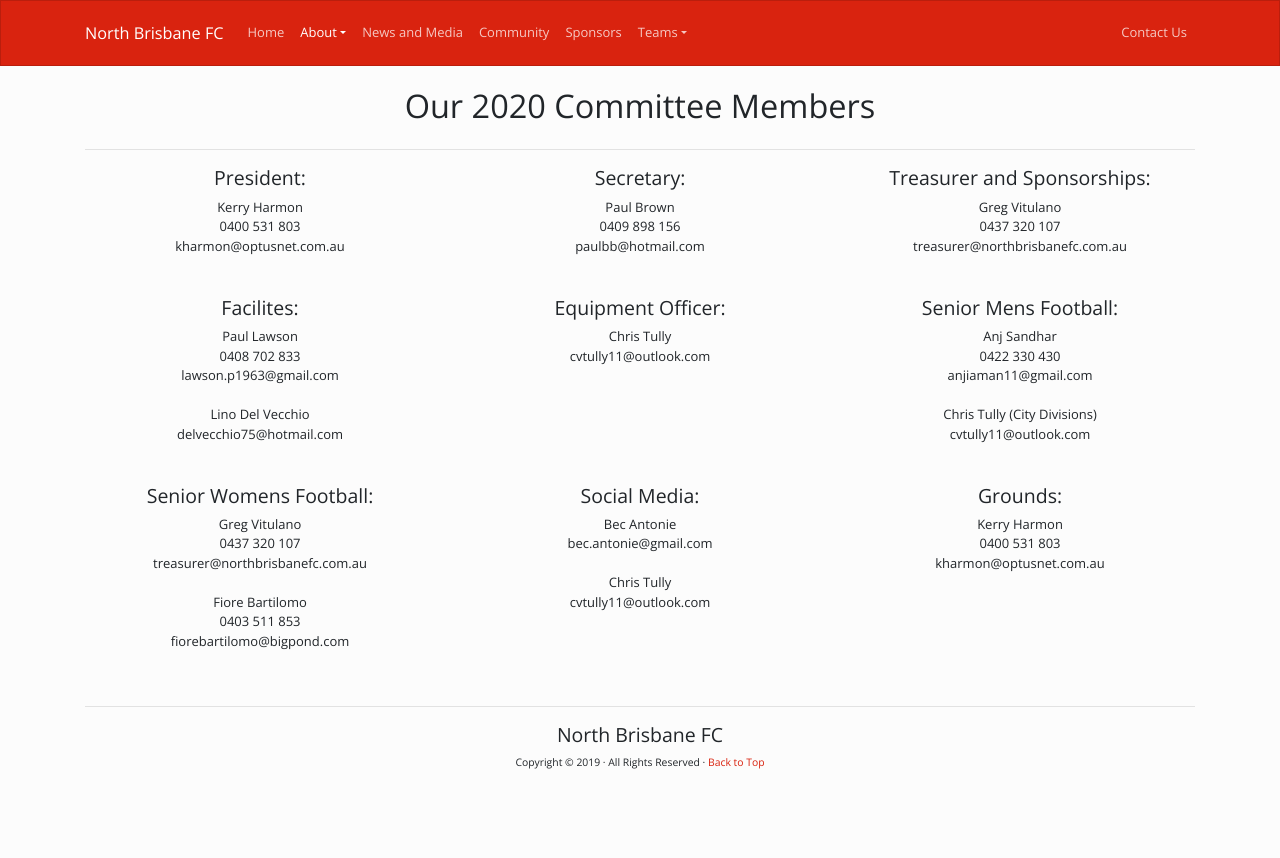
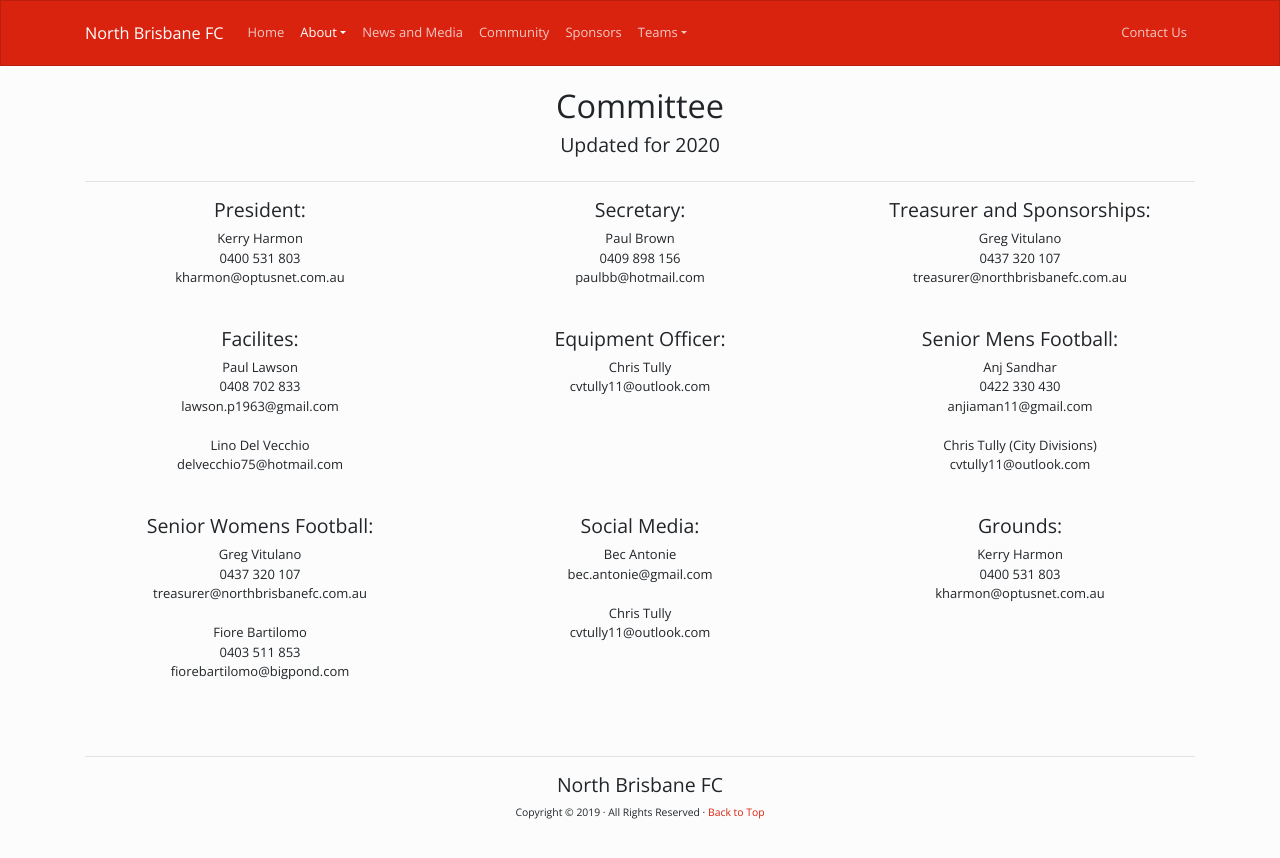
Before and after one commit to technicalnbfc/technicalnbfc.github.io, a Jekyll site: the page built from about/committee.html, in a window 1280 px wide. Shown: the top 858 px of the page. Built offline with Jekyll 4.4.1, drawn with Linux system fonts in a browser that asks for light colours; nearby versions of some CDN libraries.

Commit message:
Formatting updates for mobile devices
Formatting updates to improve viewing on mobile devices (hero font, committee breaks, blog layout before facebook window, community spacing, home page column breaks.

```diff
--- a/_includes/hero.html
+++ b/_includes/hero.html
@@ -1,6 +1,6 @@
 <div class="jumbotron jumbotron-fluid">
   <div class="container">
-    <h1 class="display-2" style="font-weight:300;letter-spacing:0.2rem;">North Brisbane FC</h1>
+    <h1 class="display-2 font-weight-light">North Brisbane FC</h1>
     <p class="lead">The premier football club</p>
     <!-- <p><a class="btn btn-primary btn-lg" href="#" role="button">Find out why</a></p> -->
   </div>
--- a/about/committee.html
+++ b/about/committee.html
@@ -1,38 +1,41 @@
 ---
 layout: defaults
 title: Committee
-published: true
 ---
 <div class="container text-center">
   <div class="row top-buffer">
     <div class="col">
-      <h1 class="text-center">Our 2020 Committee Members</h1>
+      <h1 class="text-center">{{ page.title }}</h1>
+      <h4 class="text-center">Updated for 2020</h4>
     </div>
   </div>
   <hr>
   <div class="row align-items-start">
-    <div class="col">
+    <div class="col-sm">
       <h4>President:</h4>
       <p class="mb-0">Kerry Harmon</p>
       <p class="mb-0">0400 531 803</p>
       <p class="mb-0">kharmon@optusnet.com.au</p>
+      <br>
     </div>
-    <div class="col">
+    <div class="col-sm">
       <h4>Secretary:</h4>
       <p class="mb-0">Paul Brown</p>
       <p class="mb-0">0409 898 156</p>
       <p class="mb-0">paulbb@hotmail.com</p>
+      <br>
     </div>
-    <div class="col">
+    <div class="col-sm">
       <h4>Treasurer and Sponsorships:</h4>
       <p class="mb-0">Greg Vitulano</p>
       <p class="mb-0">0437 320 107</p>
       <p class="mb-0">treasurer@northbrisbanefc.com.au</p>
+      <br>
     </div>
   </div>
   <br>
-  <div class="row align-items-start top-buffer">
-    <div class="col">
+  <div class="row align-items-start">
+    <div class="col-sm">
       <h4>Facilites:</h4>
       <p class="mb-0">Paul Lawson</p>
       <p class="mb-0">0408 702 833</p>
@@ -40,13 +43,15 @@ published: true
       <br>
       <p class="mb-0">Lino Del Vecchio</p>
       <p class="mb-0">delvecchio75@hotmail.com</p>
+      <br>
     </div>
-    <div class="col">
+    <div class="col-sm">
       <h4>Equipment Officer:</h4>
       <p class="mb-0">Chris Tully</p>
       <p class="mb-0">cvtully11@outlook.com</p>
+      <br>
     </div>
-    <div class="col">
+    <div class="col-sm">
       <h4>Senior Mens Football:</h4>
       <p class="mb-0">Anj Sandhar</p>
       <p class="mb-0">0422 330 430</p>
@@ -54,11 +59,12 @@ published: true
       <br>
       <p class="mb-0">Chris Tully (City Divisions)</p>
       <p class="mb-0">cvtully11@outlook.com</p>
+      <br>
     </div>
   </div>
   <br>
-  <div class="row align-items-start top-buffer">
-    <div class="col">
+  <div class="row align-items-start">
+    <div class="col-sm">
       <h4>Senior Womens Football:</h4>
       <p class="mb-0">Greg Vitulano</p>
       <p class="mb-0">0437 320 107</p>
@@ -67,20 +73,23 @@ published: true
       <p class="mb-0">Fiore Bartilomo</p>
       <p class="mb-0">0403 511 853</p>
       <p class="mb-0">fiorebartilomo@bigpond.com</p>
+      <br>
     </div>
-    <div class="col">
+    <div class="col-sm">
       <h4>Social Media:</h4>
       <p class="mb-0">Bec Antonie</p>
       <p class="mb-0">bec.antonie@gmail.com</p>
       <br>
       <p class="mb-0">Chris Tully</p>
       <p class="mb-0">cvtully11@outlook.com</p>
+      <br>
     </div>
-    <div class="col">
+    <div class="col-sm">
       <h4>Grounds:</h4>
       <p class="mb-0">Kerry Harmon</p>
       <p class="mb-0">0400 531 803</p>
       <p class="mb-0">kharmon@optusnet.com.au</p>
+      <br>
     </div>
   </div>
   <br>
--- a/community.html
+++ b/community.html
@@ -4,9 +4,10 @@ title: Community
 ---
 
 <div class="container">
-  <div class="row">
+  <div class="row top-buffer">
     <div class="col">
-      <h1 class="text-center">Community</h1>
+      <h1 class="text-center">{{ page.title }}</h1>
+      <!-- <h4 class="text-center">Updated for 2020</h4> -->
     </div>
   </div>
   <hr>
```
Also changed, not shown: blog/index.html (+3 -4 lines), index.html (+12 -11 lines).
